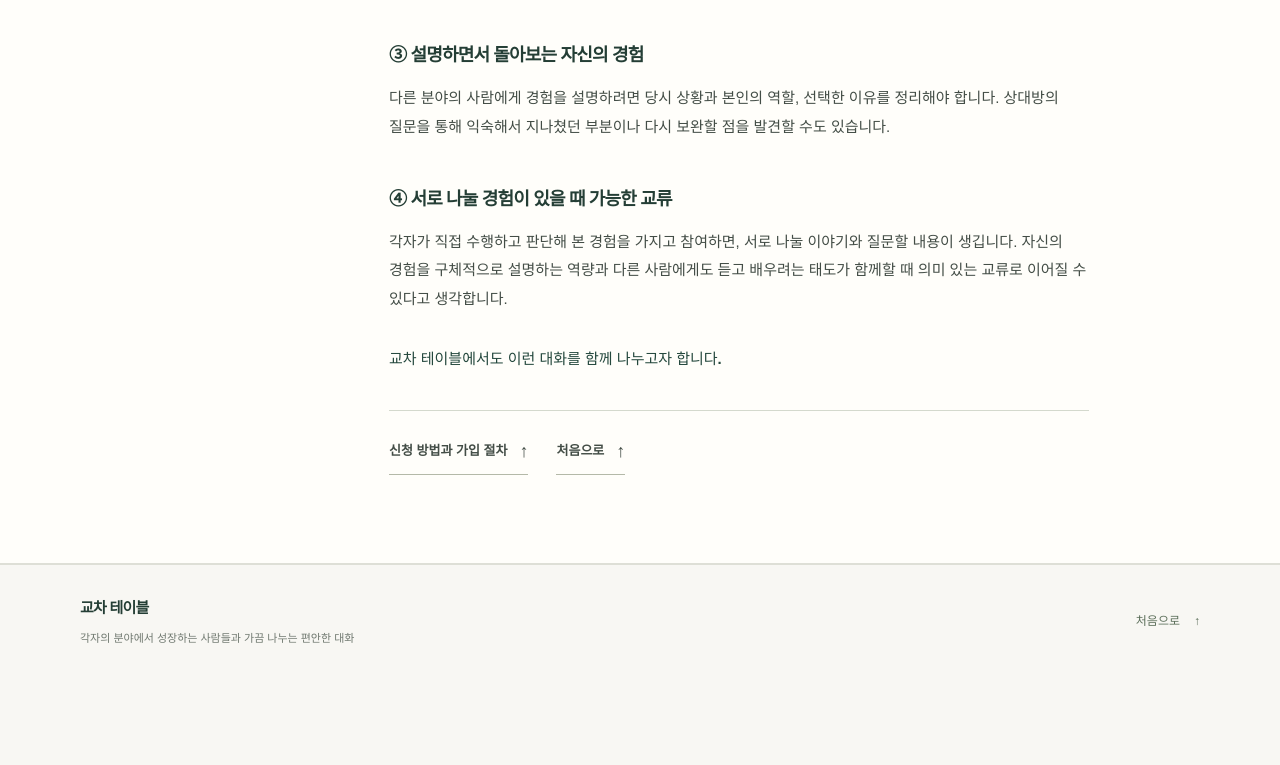
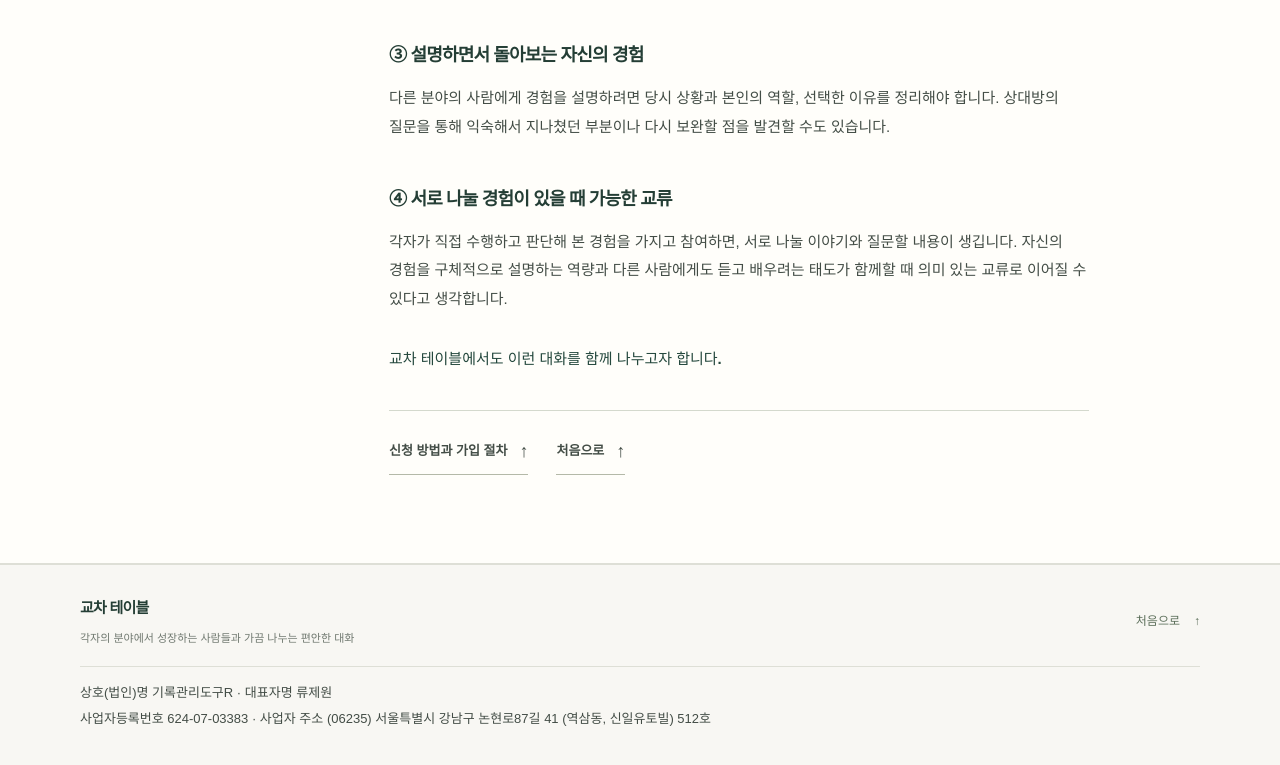
Before and after one commit to wpdnjs1222-netizen/cross-table, a plain HTML site: page index.html in a window 1280 px wide. Shown: the part 6816-7581 px from the top of the page. Before the commit the page ends 7498 px from the top, so only its background shows below. Drawn offline with Linux system fonts and the light colour scheme.

Commit message:
모집 페이지 하단에 광고계정과 일치하는 운영 사업자 정보 표시

```diff
--- a/index.html
+++ b/index.html
@@ -35,6 +35,16 @@
     @media print{.stories{margin-top:20px}.essay{padding:22px 0;break-inside:auto;background:white}.essay-part{break-inside:avoid}.essay-links{display:none}}
     .keep-word{white-space:nowrap}.step .application-group p+p{margin-top:12px}.application-group+.application-group,.step p.application-review{margin-top:28px}
     @media(max-width:760px){.application-group+.application-group,.step p.application-review{margin-top:24px}}
+    .footer-business {
+      margin-top: 18px;
+      padding-top: 14px;
+      border-top: 1px solid var(--line);
+      color: var(--body);
+      font-size: 13px;
+      font-style: normal;
+      line-height: 1.8;
+    }
+    .footer-business > div + div { margin-top: 3px; }
   </style>
 </head>
 <body id="top">
@@ -224,7 +234,16 @@
       </section>
     </div>
   </main>
-  <footer class="footer"><div class="wrap footer-inner"><div><a href="#top" class="brand">교차 테이블</a><p>각자의 분야에서 성장하는 사람들과 가끔 나누는 편안한 대화</p></div><a href="#top" class="back-top">처음으로 <span aria-hidden="true">↑</span></a></div></footer>
+  <footer class="footer">
+    <div class="wrap footer-inner">
+      <div><a href="#top" class="brand">교차 테이블</a><p>각자의 분야에서 성장하는 사람들과 가끔 나누는 편안한 대화</p></div>
+      <a href="#top" class="back-top">처음으로 <span aria-hidden="true">↑</span></a>
+    </div>
+    <address id="business-info" class="wrap footer-business" aria-label="운영 사업자 정보">
+      <div><span class="keep-word">상호(법인)명 기록관리도구R</span> · <span class="keep-word">대표자명 류제원</span></div>
+      <div><span class="keep-word">사업자등록번호 624-07-03383</span> · <span class="keep-word">사업자 주소</span> (06235) 서울특별시 강남구 논현로87길 41 (역삼동, 신일유토빌) 512호</div>
+    </address>
+  </footer>
   <script>
     (()=>{
       const menu=document.querySelector('.mobile-nav');
```
